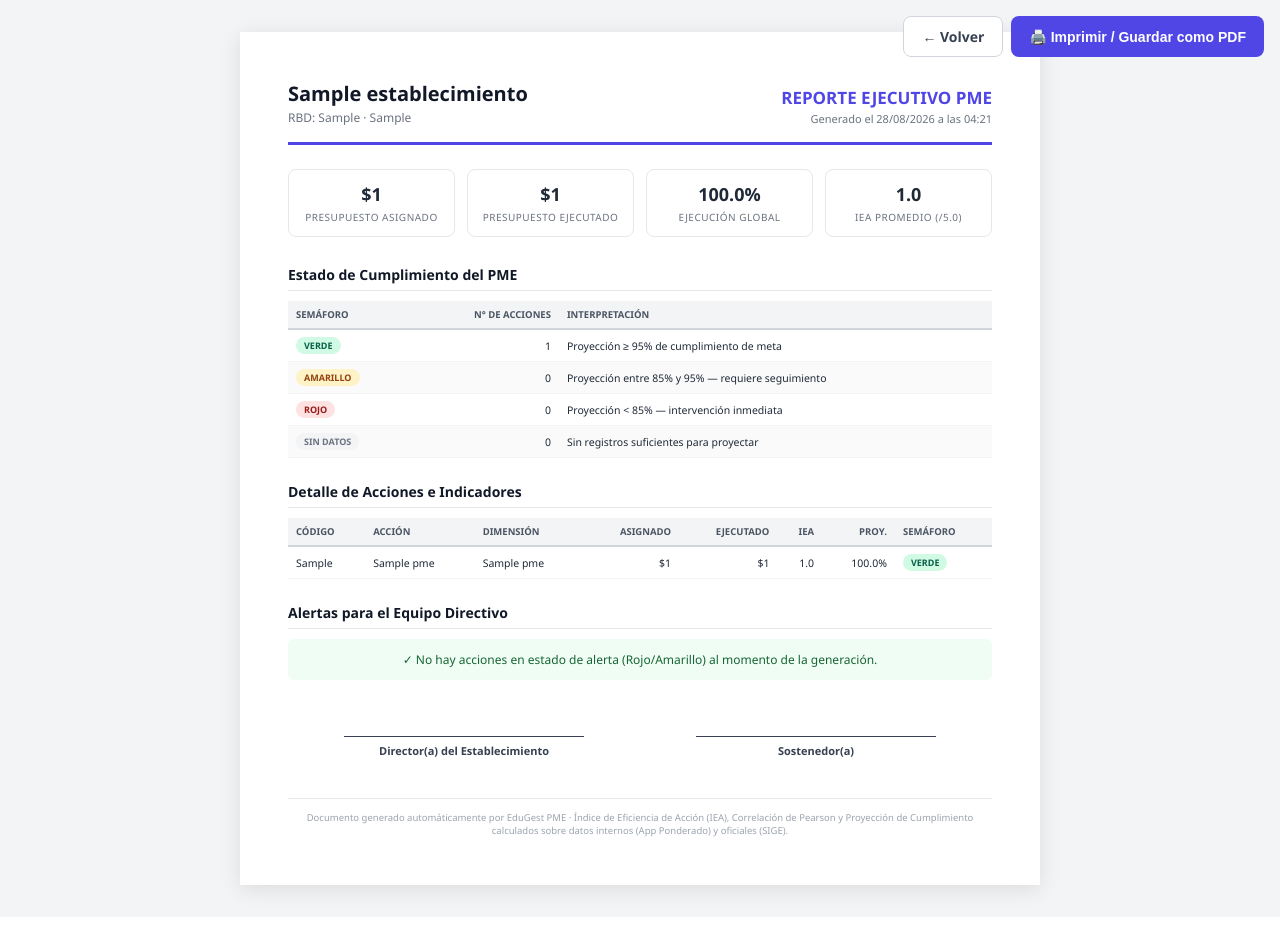
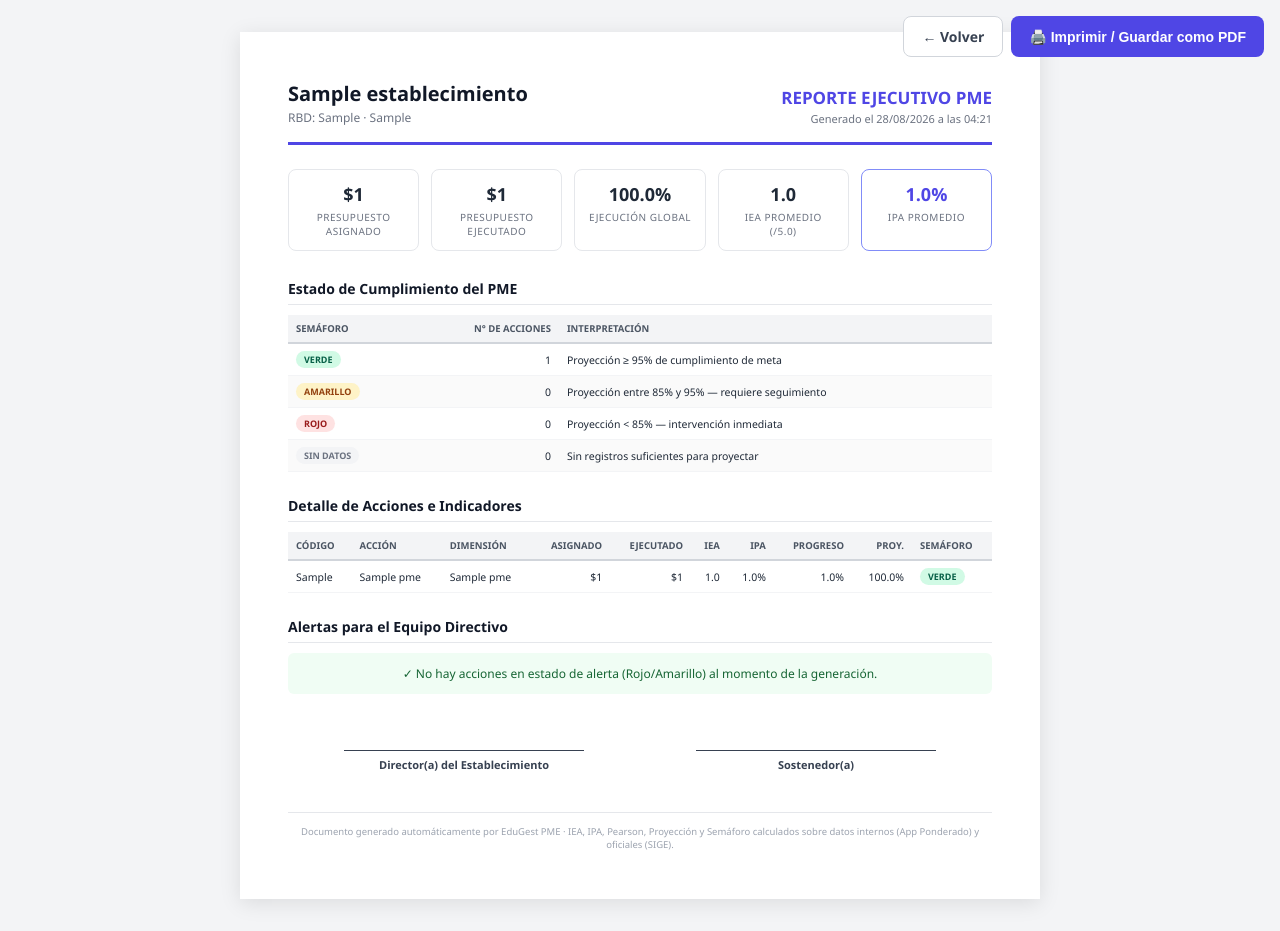
Before and after one commit to Infiweb-SpA/Monitor-PME, a Flask app: page /reportes/ejecutivo in a window 1280 px wide. Before the commit the page ends 908 px from the top, so only its background shows below. Run offline with Flask 3, Linux system fonts and the light colour scheme; a user stored in the database is signed in; tables that the repository leaves empty hold one stand-in row (values such as "Sample post").

Commit message:
etapa 20 terminada

```diff
--- a/app/routes/reportes.py
+++ b/app/routes/reportes.py
@@ -9,7 +9,8 @@ import pandas as pd
 from app.extensions import db
 from app.models.pme import AccionPME, ObjetivoPME, DimensionPME, Establecimiento, Curso
 from app.models.metrics import (
-    IndicadorAccion, ParticipacionAccion, MetricaSIGE, Estudiante
+    IndicadorAccion, ParticipacionAccion, MetricaSIGE, Estudiante,
+    DefinicionIndicador, MedicionIndicador
 )
 
 reportes_bp = Blueprint("reportes", __name__, template_folder="../templates/reportes")
@@ -45,6 +46,13 @@ def _df_acciones(acciones):
             "Correlación Pearson": indicador.correlacion_pearson if indicador else None,
             "Proyección Cumplimiento": indicador.proyeccion_cumplimiento if indicador else None,
             "Semáforo Alerta": indicador.estado_semaforo if indicador else "Sin Datos",
+            # Nuevos campos (modelo nuevo)
+            "IPA (%)": indicador.ipa if indicador else None,
+            "Progreso Promedio (%)": indicador.progreso_promedio if indicador else None,
+            "Delta Promedio": indicador.delta_promedio if indicador else None,
+            "% Estudiantes Mejora": indicador.porcentaje_mejora if indicador else None,
+            "% Meta Alcanzada": indicador.porcentaje_meta_alcanzada if indicador else None,
+            "% Retroceso": indicador.porcentaje_retroceso if indicador else None,
         })
     return pd.DataFrame(data)
 
@@ -56,13 +64,18 @@ def _estadisticas_globales(acciones):
     pje_ejecucion = (total_ejecutado / total_asignado * 100) if total_asignado > 0 else 0.0
 
     semaforos = {"Verde": 0, "Amarillo": 0, "Rojo": 0, "Sin Datos": 0}
-    ieas = []
+    ieas, ipas, progresos = [], [], []
+
     for acc in acciones:
         ind = acc.indicadores.order_by(IndicadorAccion.mes.desc()).first()
         estado = ind.estado_semaforo if ind else "Sin Datos"
         semaforos[estado] = semaforos.get(estado, 0) + 1
         if ind and ind.iea is not None:
             ieas.append(ind.iea)
+        if ind and ind.ipa is not None:
+            ipas.append(ind.ipa)
+        if ind and ind.progreso_promedio is not None:
+            progresos.append(ind.progreso_promedio)
 
     return {
         "total_asignado": total_asignado,
@@ -70,6 +83,8 @@ def _estadisticas_globales(acciones):
         "pje_ejecucion": round(pje_ejecucion, 1),
         "semaforos": semaforos,
         "iea_promedio": round(sum(ieas) / len(ieas), 2) if ieas else None,
+        "ipa_promedio": round(sum(ipas) / len(ipas), 1) if ipas else None,
+        "progreso_promedio": round(sum(progresos) / len(progresos), 1) if progresos else None,
     }
 
 
@@ -89,24 +104,19 @@ def index():
 
     return render_template(
         "reportes/index.html",
-        acciones=acciones,
-        dimensiones=dimensiones,
-        cursos=cursos,
-        establecimiento=establecimiento,
-        total_acciones=len(acciones),
-        **stats,
+        acciones=acciones, dimensiones=dimensiones, cursos=cursos,
+        establecimiento=establecimiento, total_acciones=len(acciones), **stats,
     )
 
 
 @reportes_bp.route("/ejecutivo")
 @login_required
 def reporte_ejecutivo():
-    """Vista HTML imprimible del Reporte Ejecutivo para el Sostenedor (Guardar como PDF)."""
+    """Vista HTML imprimible del Reporte Ejecutivo para el Sostenedor."""
     establecimiento = Establecimiento.query.first()
     acciones = AccionPME.query.all()
     stats = _estadisticas_globales(acciones)
 
-    # Filas detalladas por acción
     filas = []
     for acc in acciones:
         ind = acc.indicadores.order_by(IndicadorAccion.mes.desc()).first()
@@ -123,17 +133,16 @@ def reporte_ejecutivo():
             "pearson": ind.correlacion_pearson if ind else None,
             "proyeccion": round(ind.proyeccion_cumplimiento * 100, 1) if ind and ind.proyeccion_cumplimiento else None,
             "semaforo": ind.estado_semaforo if ind else "Sin Datos",
+            "ipa": ind.ipa if ind else None,
+            "progreso": ind.progreso_promedio if ind else None,
         })
 
     alertas = [f for f in filas if f["semaforo"] in ("Rojo", "Amarillo")]
 
     return render_template(
         "reportes/ejecutivo.html",
-        establecimiento=establecimiento,
-        fecha=datetime.now(),
-        filas=filas,
-        alertas=alertas,
-        **stats,
+        establecimiento=establecimiento, fecha=datetime.now(),
+        filas=filas, alertas=alertas, **stats,
     )
 
 
@@ -144,11 +153,10 @@ def reporte_ejecutivo():
 @reportes_bp.route("/exportar_excel")
 @login_required
 def exportar_excel():
-    """Matriz de Rendición en Excel. Acepta filtros del Reporte Personalizado por query params."""
-    # --- Filtros opcionales (Reporte Personalizado) ---
+    """Matriz de Rendición en Excel. Acepta filtros del Reporte Personalizado."""
     query = AccionPME.query
 
-    dim_ids = request.args.get("dimensiones")  # formato: "1,3"
+    dim_ids = request.args.get("dimensiones")
     if dim_ids:
         ids = [int(x) for x in dim_ids.split(",") if x.strip().isdigit()]
         if ids:
@@ -161,16 +169,14 @@ def exportar_excel():
     desde = request.args.get("desde")
     if desde:
         try:
-            fi = datetime.strptime(desde, "%Y-%m-%d").date()
-            query = query.filter(AccionPME.fecha_inicio >= fi)
+            query = query.filter(AccionPME.fecha_inicio >= datetime.strptime(desde, "%Y-%m-%d").date())
         except ValueError:
             pass
 
     hasta = request.args.get("hasta")
     if hasta:
         try:
-            ff = datetime.strptime(hasta, "%Y-%m-%d").date()
-            query = query.filter(AccionPME.fecha_fin <= ff)
+            query = query.filter(AccionPME.fecha_fin <= datetime.strptime(hasta, "%Y-%m-%d").date())
         except ValueError:
             pass
 
@@ -180,25 +186,20 @@ def exportar_excel():
         return redirect(url_for("reportes.index"))
 
     df = _df_acciones(acciones)
-
     output = io.BytesIO()
     with pd.ExcelWriter(output, engine="openpyxl") as writer:
         df.to_excel(writer, index=False, sheet_name="Matriz Rendición")
     output.seek(0)
 
     nombre = f"Matriz_Rendicion_PME_{datetime.now().strftime('%Y%m%d')}.xlsx"
-    return send_file(
-        output,
-        download_name=nombre,
-        as_attachment=True,
-        mimetype="application/vnd.openxmlformats-officedocument.spreadsheetml.sheet",
-    )
+    return send_file(output, download_name=nombre, as_attachment=True,
+                     mimetype="application/vnd.openxmlformats-officedocument.spreadsheetml.sheet")
 
 
 @reportes_bp.route("/auditoria")
 @login_required
 def auditoria_zip():
-    """Genera un ZIP con toda la trazabilidad del PME para auditoría (Superintendencia)."""
+    """ZIP con trazabilidad completa del PME para auditoría."""
     acciones = AccionPME.query.all()
     if not acciones:
         flash("No hay datos registrados para generar el paquete de auditoría.", "warning")
@@ -209,7 +210,7 @@ def auditoria_zip():
 
     with zipfile.ZipFile(buffer, "w", zipfile.ZIP_DEFLATED) as zf:
 
-        # 1. Matriz de Rendición (Excel)
+        # 1. Matriz de Rendición
         df_acc = _df_acciones(acciones)
         excel_buf = io.BytesIO()
         with pd.ExcelWriter(excel_buf, engine="openpyxl") as writer:
@@ -217,13 +218,19 @@ def auditoria_zip():
         excel_buf.seek(0)
         zf.writestr("01_matriz_rendicion_pme.xlsx", excel_buf.read())
 
-        # 2. Indicadores históricos por acción y mes (CSV)
+        # 2. Indicadores históricos (actualizado con nuevos campos)
         inds = IndicadorAccion.query.join(AccionPME).order_by(AccionPME.id, IndicadorAccion.mes).all()
         df_ind = pd.DataFrame([{
             "Acción": i.accion.nombre,
             "Código": i.accion.codigo_interno or "",
             "Periodo": i.mes,
             "IEA": i.iea,
+            "IPA (%)": i.ipa,
+            "Progreso Promedio (%)": i.progreso_promedio,
+            "Delta Promedio": i.delta_promedio,
+            "% Mejora": i.porcentaje_mejora,
+            "% Meta Alcanzada": i.porcentaje_meta_alcanzada,
+            "% Retroceso": i.porcentaje_retroceso,
             "Correlación Pearson": i.correlacion_pearson,
             "Proyección Cumplimiento": i.proyeccion_cumplimiento,
             "Semáforo": i.estado_semaforo,
@@ -231,30 +238,24 @@ def auditoria_zip():
         } for i in inds])
         zf.writestr("02_indicadores_historicos.csv", df_ind.to_csv(index=False).encode("utf-8-sig"))
 
-        # 3. Participaciones de alumnos en acciones (CSV)
-        parts = (
-            db.session.query(ParticipacionAccion, Estudiante, AccionPME)
-            .join(Estudiante, ParticipacionAccion.estudiante_id == Estudiante.id)
-            .join(AccionPME, ParticipacionAccion.accion_id == AccionPME.id)
-            .all()
-        )
+        # 3. Participaciones de alumnos
+        parts = (db.session.query(ParticipacionAccion, Estudiante, AccionPME)
+                 .join(Estudiante, ParticipacionAccion.estudiante_id == Estudiante.id)
+                 .join(AccionPME, ParticipacionAccion.accion_id == AccionPME.id).all())
         df_part = pd.DataFrame([{
-            "Estudiante": e.nombre_completo,
-            "Matrícula": e.matricula,
+            "Estudiante": e.nombre_completo, "Matrícula": e.matricula,
             "Curso": e.curso.nombre if e.curso else "",
-            "Acción PME": a.nombre,
-            "Código Acción": a.codigo_interno or "",
+            "Acción PME": a.nombre, "Código Acción": a.codigo_interno or "",
             "Horas Asistencia": p.horas_asistencia,
             "Talleres Asistidos": p.asistencia_talleres,
             "Fecha Registro": p.fecha_registro.strftime("%d/%m/%Y") if p.fecha_registro else "",
         } for p, e, a in parts])
         zf.writestr("03_participaciones_alumnos.csv", df_part.to_csv(index=False).encode("utf-8-sig"))
 
-        # 4. Métricas oficiales SIGE (CSV)
+        # 4. Métricas SIGE
         sige = MetricaSIGE.query.order_by(MetricaSIGE.anio, MetricaSIGE.mes).all()
         df_sige = pd.DataFrame([{
-            "Año": m.anio,
-            "Mes": m.mes,
+            "Año": m.anio, "Mes": m.mes,
             "Matrícula Oficial": m.matricula_oficial,
             "% Asistencia Validada": m.asistencia_oficial_validada,
             "Calificaciones Consolidadas": m.calificaciones_consolidadas,
@@ -262,23 +263,39 @@ def auditoria_zip():
         } for m in sige])
         zf.writestr("04_metricas_sige.csv", df_sige.to_csv(index=False).encode("utf-8-sig"))
 
-        # 5. README explicativo
+        # 5. Mediciones de indicadores (nuevo)
+        meds = (db.session.query(MedicionIndicador, DefinicionIndicador, Estudiante)
+                .join(DefinicionIndicador, MedicionIndicador.indicador_def_id == DefinicionIndicador.id)
+                .join(Estudiante, MedicionIndicador.estudiante_id == Estudiante.id)
+                .order_by(DefinicionIndicador.accion_id, MedicionIndicador.periodo).all())
+        df_meds = pd.DataFrame([{
+            "Estudiante": e.nombre_completo, "Matrícula": e.matricula,
+            "Indicador": d.nombre, "Tipo": d.tipo, "Dirección": d.direccion,
+            "Unidad": d.unidad_medida or "", "Línea Base": d.linea_base, "Meta": d.meta,
+            "Periodo": m.periodo, "Valor": m.valor, "Observación": m.observacion or "",
+        } for m, d, e in meds])
+        zf.writestr("05_mediciones_indicadores.csv", df_meds.to_csv(index=False).encode("utf-8-sig"))
+
+        # 6. README
         stats = _estadisticas_globales(acciones)
+        ipa_line = f"- IPA promedio: {stats['ipa_promedio']}%\n" if stats['ipa_promedio'] else ""
         readme = f"""PAQUETE DE AUDITORÍA PME - EduGest
 ====================================
 Generado el: {fecha_gen}
 
 Contenido:
 1. 01_matriz_rendicion_pme.xlsx  → Consolidado de acciones, presupuesto e indicadores.
-2. 02_indicadores_historicos.csv → Evolución mensual de IEA, correlación y semáforos por acción.
-3. 03_participaciones_alumnos.csv→ Trazabilidad de participación de estudiantes en cada acción.
-4. 04_metricas_sige.csv          → Métricas oficiales consolidadas reportadas al SIGE.
+2. 02_indicadores_historicos.csv → Evolución mensual de IEA, IPA, progreso y semáforos.
+3. 03_participaciones_alumnos.csv→ Trazabilidad de participación de estudiantes.
+4. 04_metricas_sige.csv          → Métricas oficiales consolidadas (SIGE).
+5. 05_mediciones_indicadores.csv → Mediciones de indicadores pedagógicos por estudiante.
 
 Resumen global:
 - Acciones registradas: {len(acciones)}
 - Presupuesto asignado: ${stats['total_asignado']:,.0f}
 - Presupuesto ejecutado: ${stats['total_ejecutado']:,.0f} ({stats['pje_ejecucion']}%)
-- Semáforos: {stats['semaforos']['Verde']} Verde / {stats['semaforos']['Amarillo']} Amarillo / {stats['semaforos']['Rojo']} Rojo
+- IEA promedio: {stats['iea_promedio'] or 'N/A'}
+{ipa_line}- Semáforos: {stats['semaforos']['Verde']} Verde / {stats['semaforos']['Amarillo']} Amarillo / {stats['semaforos']['Rojo']} Rojo
 """
         zf.writestr("README.txt", readme.encode("utf-8"))
 
--- a/app/templates/reportes/ejecutivo.html
+++ b/app/templates/reportes/ejecutivo.html
@@ -6,72 +6,44 @@
     <style>
         * { margin: 0; padding: 0; box-sizing: border-box; }
         body { font-family: 'Segoe UI', Arial, sans-serif; color: #1f2937; background: #f3f4f6; }
-
         .page { max-width: 800px; margin: 2rem auto; background: white; padding: 48px; box-shadow: 0 4px 20px rgba(0,0,0,0.1); }
-
-        /* Botonera (solo pantalla, se oculta al imprimir) */
         .toolbar { position: fixed; top: 16px; right: 16px; display: flex; gap: 8px; z-index: 100; }
-        .toolbar button, .toolbar a {
-            padding: 10px 18px; border-radius: 8px; border: none; cursor: pointer;
-            font-size: 14px; font-weight: 600; text-decoration: none; display: flex; align-items: center; gap: 6px;
-        }
+        .toolbar button, .toolbar a { padding: 10px 18px; border-radius: 8px; border: none; cursor: pointer; font-size: 14px; font-weight: 600; text-decoration: none; display: flex; align-items: center; gap: 6px; }
         .btn-print { background: #4f46e5; color: white; }
         .btn-back { background: white; color: #374151; border: 1px solid #d1d5db !important; }
-
-        /* Encabezado */
         header { display: flex; justify-content: space-between; align-items: flex-end; border-bottom: 3px solid #4f46e5; padding-bottom: 16px; margin-bottom: 24px; }
         .est-nombre { font-size: 20px; font-weight: 700; color: #111827; }
         .est-rbd { font-size: 12px; color: #6b7280; margin-top: 2px; }
         .rep-titulo { text-align: right; }
         .rep-titulo h1 { font-size: 17px; color: #4f46e5; }
         .rep-titulo p { font-size: 11px; color: #6b7280; margin-top: 2px; }
-
-        /* KPIs */
-        .kpis { display: flex; gap: 12px; margin-bottom: 28px; }
-        .kpi { flex: 1; border: 1px solid #e5e7eb; border-radius: 8px; padding: 12px; text-align: center; }
+        .kpis { display: flex; gap: 12px; margin-bottom: 28px; flex-wrap: wrap; }
+        .kpi { flex: 1; min-width: 120px; border: 1px solid #e5e7eb; border-radius: 8px; padding: 12px; text-align: center; }
         .kpi .valor { font-size: 18px; font-weight: 700; }
         .kpi .etiqueta { font-size: 10px; color: #6b7280; text-transform: uppercase; letter-spacing: 0.5px; margin-top: 4px; }
-
-        /* Secciones */
         h2.seccion { font-size: 14px; color: #111827; margin: 24px 0 10px; padding-bottom: 6px; border-bottom: 1px solid #e5e7eb; }
-
         table { width: 100%; border-collapse: collapse; font-size: 10.5px; }
         th { background: #f3f4f6; text-align: left; padding: 7px 8px; border-bottom: 2px solid #d1d5db; font-size: 9.5px; text-transform: uppercase; color: #4b5563; }
         td { padding: 7px 8px; border-bottom: 1px solid #f3f4f6; }
         tr:nth-child(even) td { background: #fafafa; }
-
         .badge { display: inline-block; padding: 2px 8px; border-radius: 99px; font-size: 9px; font-weight: 700; }
         .badge-verde { background: #d1fae5; color: #065f46; }
         .badge-amarillo { background: #fef3c7; color: #92400e; }
         .badge-rojo { background: #fee2e2; color: #991b1b; }
         .badge-gris { background: #f3f4f6; color: #6b7280; }
-
         .num { text-align: right; font-variant-numeric: tabular-nums; }
-
         .alerta-item { border-left: 3px solid #ef4444; background: #fef2f2; padding: 8px 12px; margin-bottom: 6px; font-size: 11px; border-radius: 0 6px 6px 0; }
         .sin-alertas { background: #f0fdf4; color: #166534; padding: 12px; border-radius: 6px; font-size: 12px; text-align: center; }
-
-        /* Firmas */
         .firmas { display: flex; justify-content: space-around; margin-top: 56px; }
         .firma { text-align: center; width: 240px; }
         .firma .linea { border-top: 1px solid #374151; margin-bottom: 6px; }
         .firma p { font-size: 11px; color: #374151; }
-
         footer { margin-top: 40px; text-align: center; font-size: 9.5px; color: #9ca3af; border-top: 1px solid #e5e7eb; padding-top: 12px; }
-
-        /* Impresión */
-        @media print {
-            body { background: white; }
-            .toolbar { display: none !important; }
-            .page { box-shadow: none; margin: 0; max-width: 100%; padding: 20px; }
-            table { page-break-inside: auto; }
-            tr { page-break-inside: avoid; }
-        }
+        @media print { body { background: white; } .toolbar { display: none !important; } .page { box-shadow: none; margin: 0; max-width: 100%; padding: 20px; } table { page-break-inside: auto; } tr { page-break-inside: avoid; } }
         @page { size: A4; margin: 12mm; }
     </style>
 </head>
 <body>
-    <!-- Botonera (se oculta al imprimir) -->
     <div class="toolbar no-print">
         <a href="/reportes/" class="btn-back">← Volver</a>
         <button onclick="window.print()" class="btn-print">🖨️ Imprimir / Guardar como PDF</button>
@@ -81,7 +53,7 @@
         <header>
             <div>
                 <div class="est-nombre">{{ establecimiento.nombre if establecimiento else 'Establecimiento Educacional' }}</div>
-                <div class="est-rbd">RBD: {{ establecimiento.rbd if establecimiento else 'N/A' }}{% if establecimiento.direccion %} · {{ establecimiento.direccion }}{% endif %}</div>
+                <div class="est-rbd">RBD: {{ establecimiento.rbd if establecimiento else 'N/A' }}{% if establecimiento and establecimiento.direccion %} · {{ establecimiento.direccion }}{% endif %}</div>
             </div>
             <div class="rep-titulo">
                 <h1>REPORTE EJECUTIVO PME</h1>
@@ -89,7 +61,7 @@
             </div>
         </header>
 
-        <!-- KPIs Globales -->
+        <!-- KPIs -->
         <div class="kpis">
             <div class="kpi">
                 <div class="valor">${{ "{:,.0f}".format(total_asignado) }}</div>
@@ -107,14 +79,18 @@
                 <div class="valor">{{ iea_promedio if iea_promedio is not none else 'N/A' }}</div>
                 <div class="etiqueta">IEA Promedio (/5.0)</div>
             </div>
+            {% if ipa_promedio is not none %}
+            <div class="kpi" style="border-color: #818cf8;">
+                <div class="valor" style="color: #4f46e5;">{{ ipa_promedio }}%</div>
+                <div class="etiqueta">IPA Promedio</div>
+            </div>
+            {% endif %}
         </div>
 
         <!-- Semáforos -->
         <h2 class="seccion">Estado de Cumplimiento del PME</h2>
         <table>
-            <thead>
-                <tr><th>Semáforo</th><th class="num">N° de Acciones</th><th>Interpretación</th></tr>
-            </thead>
+            <thead><tr><th>Semáforo</th><th class="num">N° de Acciones</th><th>Interpretación</th></tr></thead>
             <tbody>
                 <tr><td><span class="badge badge-verde">VERDE</span></td><td class="num">{{ semaforos.Verde }}</td><td>Proyección ≥ 95% de cumplimiento de meta</td></tr>
                 <tr><td><span class="badge badge-amarillo">AMARILLO</span></td><td class="num">{{ semaforos.Amarillo }}</td><td>Proyección entre 85% y 95% — requiere seguimiento</td></tr>
@@ -128,14 +104,11 @@
         <table>
             <thead>
                 <tr>
-                    <th>Código</th>
-                    <th>Acción</th>
-                    <th>Dimensión</th>
-                    <th class="num">Asignado</th>
-                    <th class="num">Ejecutado</th>
+                    <th>Código</th><th>Acción</th><th>Dimensión</th>
+                    <th class="num">Asignado</th><th class="num">Ejecutado</th>
                     <th class="num">IEA</th>
-                    <th class="num">Proy.</th>
-                    <th>Semáforo</th>
+                    {% if ipa_promedio is not none %}<th class="num">IPA</th><th class="num">Progreso</th>{% endif %}
+                    <th class="num">Proy.</th><th>Semáforo</th>
                 </tr>
             </thead>
             <tbody>
@@ -147,6 +120,10 @@
                     <td class="num">${{ "{:,.0f}".format(f.asignado) }}</td>
                     <td class="num {% if f.pje > 100 %}badge-rojo{% endif %}">${{ "{:,.0f}".format(f.ejecutado) }}</td>
                     <td class="num">{{ f.iea if f.iea is not none else '—' }}</td>
+                    {% if ipa_promedio is not none %}
+                    <td class="num">{{ f.ipa ~ '%' if f.ipa is not none else '—' }}</td>
+                    <td class="num">{{ f.progreso ~ '%' if f.progreso is not none else '—' }}</td>
+                    {% endif %}
                     <td class="num">{{ f.proyeccion ~ '%' if f.proyeccion is not none else '—' }}</td>
                     <td>
                         {% if f.semaforo == 'Verde' %}<span class="badge badge-verde">VERDE</span>
@@ -166,7 +143,8 @@
             <strong>{{ a.nombre }}</strong> ({{ a.codigo }}) —
             {% if a.semaforo == 'Rojo' %}Proyección crítica{% else %}En riesgo{% endif %}:
             {{ a.proyeccion ~ '%' if a.proyeccion is not none else 'sin datos' }} de cumplimiento proyectado.
-            {% if a.pje > 100 %} ⚠ Además presenta sobregiro presupuestario ({{ a.pje }}% ejecutado).{% endif %}
+            {% if a.ipa is not none %} IPA: {{ a.ipa }}%.{% endif %}
+            {% if a.pje > 100 %} ⚠ Sobregiro presupuestario ({{ a.pje }}% ejecutado).{% endif %}
         </div>
         {% else %}
         <div class="sin-alertas">✓ No hay acciones en estado de alerta (Rojo/Amarillo) al momento de la generación.</div>
@@ -174,18 +152,12 @@
 
         <!-- Firmas -->
         <div class="firmas">
-            <div class="firma">
-                <div class="linea"></div>
-                <p><strong>Director(a) del Establecimiento</strong></p>
-            </div>
-            <div class="firma">
-                <div class="linea"></div>
-                <p><strong>Sostenedor(a)</strong></p>
-            </div>
+            <div class="firma"><div class="linea"></div><p><strong>Director(a) del Establecimiento</strong></p></div>
+            <div class="firma"><div class="linea"></div><p><strong>Sostenedor(a)</strong></p></div>
         </div>
 
         <footer>
-            Documento generado automáticamente por EduGest PME · Índice de Eficiencia de Acción (IEA), Correlación de Pearson y Proyección de Cumplimiento calculados sobre datos internos (App Ponderado) y oficiales (SIGE).
+            Documento generado automáticamente por EduGest PME · IEA, IPA, Pearson, Proyección y Semáforo calculados sobre datos internos (App Ponderado) y oficiales (SIGE).
         </footer>
     </div>
 </body>
```
Also changed, not shown: app/templates/reportes/index.html (+13 -48 lines).
